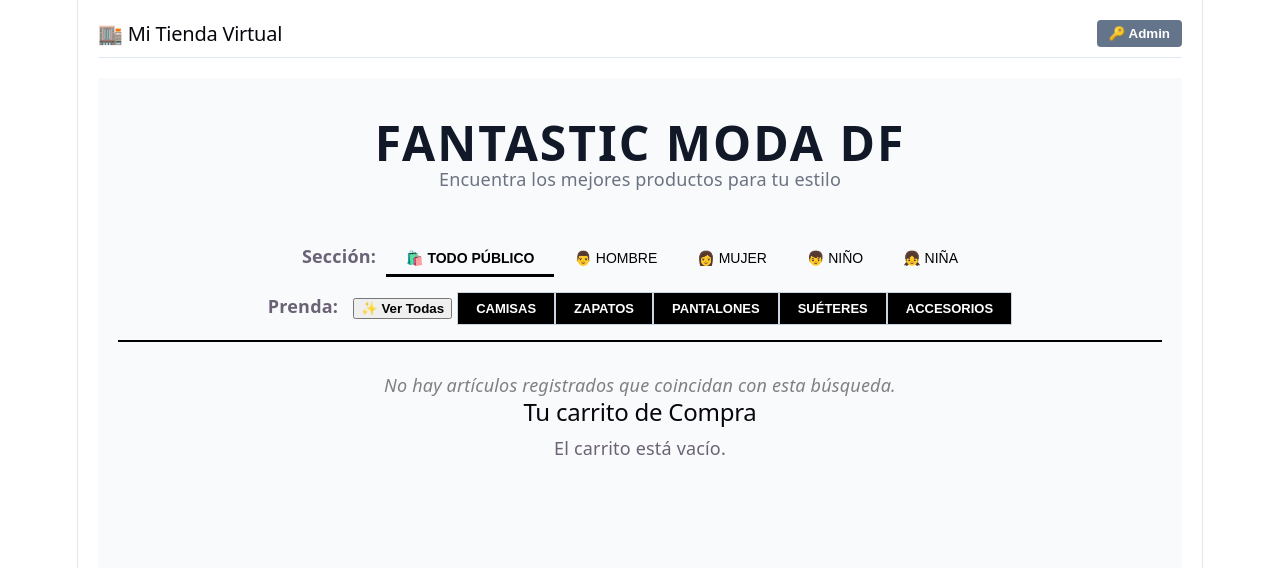
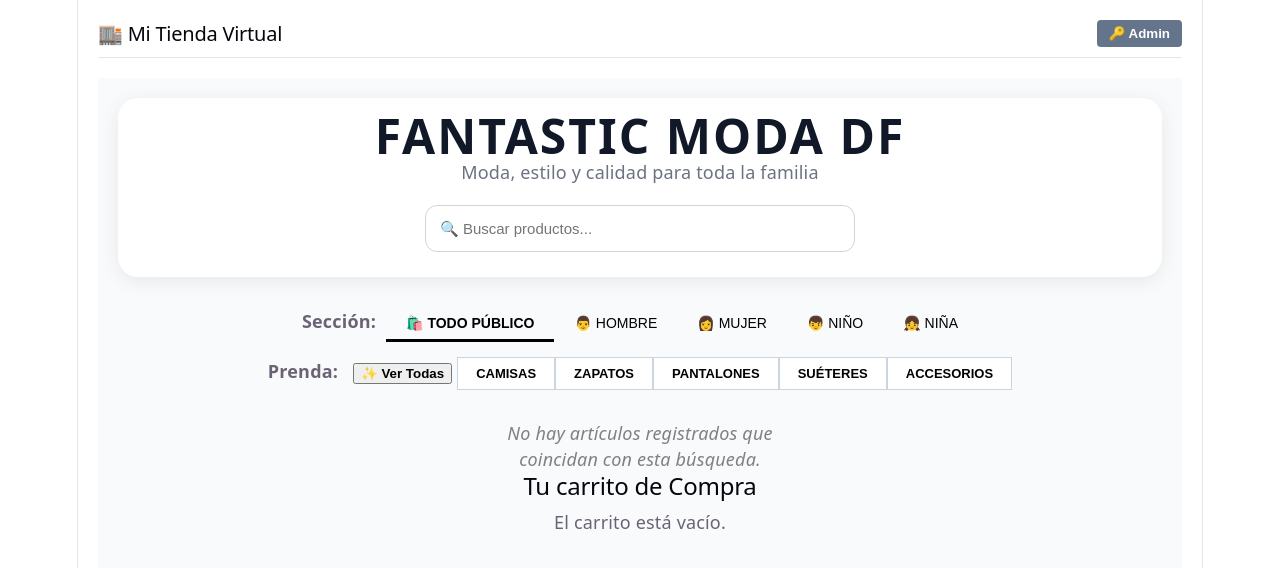
Before and after one commit to Deimerrd/tienda-puma-sass, a React (Vite) app: page / in a window 1280 px wide. Shown: the top 568 px of the page. Built offline with nearby package versions, Linux system fonts and the light colour scheme.

Commit message:
mejorando interfaz parte 2

```diff
--- a/src/Componentes/ClientView.jsx
+++ b/src/Componentes/ClientView.jsx
@@ -38,6 +38,18 @@ function ClientView({
         background: "#f8fafc",
         minHeight: "100vh",
         padding: "20px",
+        maxWidth: "1400px",
+        margin: "0 auto",
+        overflowX: "hidden",
+      }}
+    >
+      <div
+        style={{
+          background: "#ffffff",
+          padding: "25px",
+          borderRadius: "20px",
+          marginBottom: "30px",
+          boxShadow: "0 4px 20px rgba(0,0,0,0.08)",
         }}
       >
         <h1
@@ -46,30 +58,47 @@ function ClientView({
             fontSize: "48px",
             fontWeight: "800",
             color: "#111827",
-          marginBottom: "10px",
+            margin: "0",
             letterSpacing: "2px",
           }}
         >
           FANTASTIC MODA DF
         </h1>
+
         <p
           style={{
             textAlign: "center",
             color: "#6b7280",
             fontSize: "18px",
-          marginBottom: "35px",
+            marginTop: "10px",
+            marginBottom: "20px",
           }}
         >
-        Encuentra los mejores productos para tu estilo
+          Moda, estilo y calidad para toda la familia
         </p>
+
         <div
           style={{
-          background: "#f8fafc",
-          borderBottom: "2px solid #000000",
-          padding: "15px 0px",
-          marginBottom: "30px",
+            display: "flex",
+            justifyContent: "center",
           }}
         >
+          <input
+            type="text"
+            placeholder="🔍 Buscar productos..."
+            style={{
+              width: "400px",
+              maxWidth: "100%",
+              padding: "14px",
+              border: "1px solid #d1d5db",
+              borderRadius: "12px",
+              fontSize: "15px",
+              outline: "none",
+            }}
+          />
+        </div>
+      </div>
+      <div>
         <div style={{ marginBottom: "15px" }}>
           <strong style={{ marginRight: "10px" }}>Sección:</strong>
           <button
@@ -196,9 +225,9 @@ function ClientView({
                 textTransform: "uppercase",
                 // Si está seleccionado se vuelve negro con letras blancas, si no, al revés 👇
                 background:
-                  categoriaSeleccionada === "todos" ? "#000000" : "#ffffff",
-                color:
-                  categoriaSeleccionada === "todos" ? "#ffffff" : "#000000",
+                  categoriaSeleccionada === cat.id ? "#000000" : "#ffffff",
+
+                color: categoriaSeleccionada === cat.id ? "#ffffff" : "#000000",
                 transition: "all 0.15s ease",
               }}
             >
@@ -208,7 +237,16 @@ function ClientView({
         </div>
       </div>
 
-      <div style={{ display: "block" }}>
+      <div
+        style={{
+          display: "grid",
+          gridTemplateColumns: "repeat(auto-fit, 320px)",
+          justifyContent: "center",
+          gap: "30px",
+          marginTop: "30px",
+          width: "100%",
+        }}
+      >
         {productosFiltrados.length === 0 ? (
           <p style={{ color: "gray", fontStyle: "italic" }}>
             No hay artículos registrados que coincidan con esta búsqueda.
@@ -224,7 +262,6 @@ function ClientView({
           ))
         )}
       </div>
-
       <h2>Tu carrito de Compra</h2>
       {cart.length === 0 ? (
         <p>El carrito está vacío.</p>
@@ -594,14 +631,14 @@ function TarjetaProducto({ prod, AgregarAlCarrito, formatearPrecio }) {
       style={{
         background: "#ffffff",
         border: "1px solid #e5e7eb",
-        borderRadius: "18px",
-        padding: "15px",
-        margin: "15px",
-        width: "280px",
-        display: "inline-block",
-        verticalAlign: "top",
-        boxShadow: "0 4px 20px rgba(0,0,0,0.08)",
+        borderRadius: "20px",
+        padding: "20px",
+        width: "320px",
+        boxShadow: "0 8px 25px rgba(0,0,0,0.08)",
         transition: "0.3s",
+        display: "flex",
+        flexDirection: "column",
+        boxSizing: "border-box",
       }}
     >
       {prod.image ? (
@@ -615,8 +652,9 @@ function TarjetaProducto({ prod, AgregarAlCarrito, formatearPrecio }) {
           alt={prod.name}
           style={{
             width: "100%",
-            height: "250px",
+            height: "220px",
             objectFit: "contain",
+            marginBottom: "15px",
           }}
         />
       ) : (
@@ -918,18 +956,17 @@ function TarjetaProducto({ prod, AgregarAlCarrito, formatearPrecio }) {
           <button
             onClick={() => setVerDescripcion(!verDescripcion)}
             style={{
-              background: "none",
-              border: "none",
-              color: "blue",
+              background: "#f3f4f6",
+              border: "1px solid #e5e7eb",
+              borderRadius: "8px",
+              padding: "8px 12px",
+              color: "#374151",
+              fontWeight: "600",
               cursor: "pointer",
-              textDecoration: "underline",
-              padding: "0",
               fontSize: "13px",
             }}
           >
-            {verDescripcion
-              ? "🔼 Ocultar descripción"
-              : "👁️ Ver descripción persuasiva"}
+            {verDescripcion ? "Ocultar ↑" : "Ver más →"}
           </button>
           {verDescripcion && (
             <p
@@ -995,15 +1032,22 @@ function TarjetaProducto({ prod, AgregarAlCarrito, formatearPrecio }) {
         }}
         style={{
           width: "100%",
-          padding: "10px",
-          background: Number(prod.stock) <= 0 ? "#9ca3af" : "#000",
-          color: "#fff",
+          padding: "14px",
+          background: Number(prod.stock) <= 0 ? "#9ca3af" : "#7c3aed",
+          color: "#ffffff",
           border: "none",
+          borderRadius: "12px",
           cursor: Number(prod.stock) <= 0 ? "not-allowed" : "pointer",
-          fontWeight: "bold",
+          fontWeight: "700",
+          fontSize: "15px",
+          marginTop: "10px",
+          boxShadow:
+            Number(prod.stock) <= 0
+              ? "none"
+              : "0 4px 12px rgba(124, 58, 237, 0.35)",
         }}
       >
-        {Number(prod.stock) <= 0 ? "❌ AGOTADO" : "🛒 AGREGAR AL CARRITO"}
+        {Number(prod.stock) <= 0 ? "Producto agotado" : "Agregar al carrito"}
       </button>
     </div>
   );
```
Lines whose indentation alone changed are shown as unchanged.
